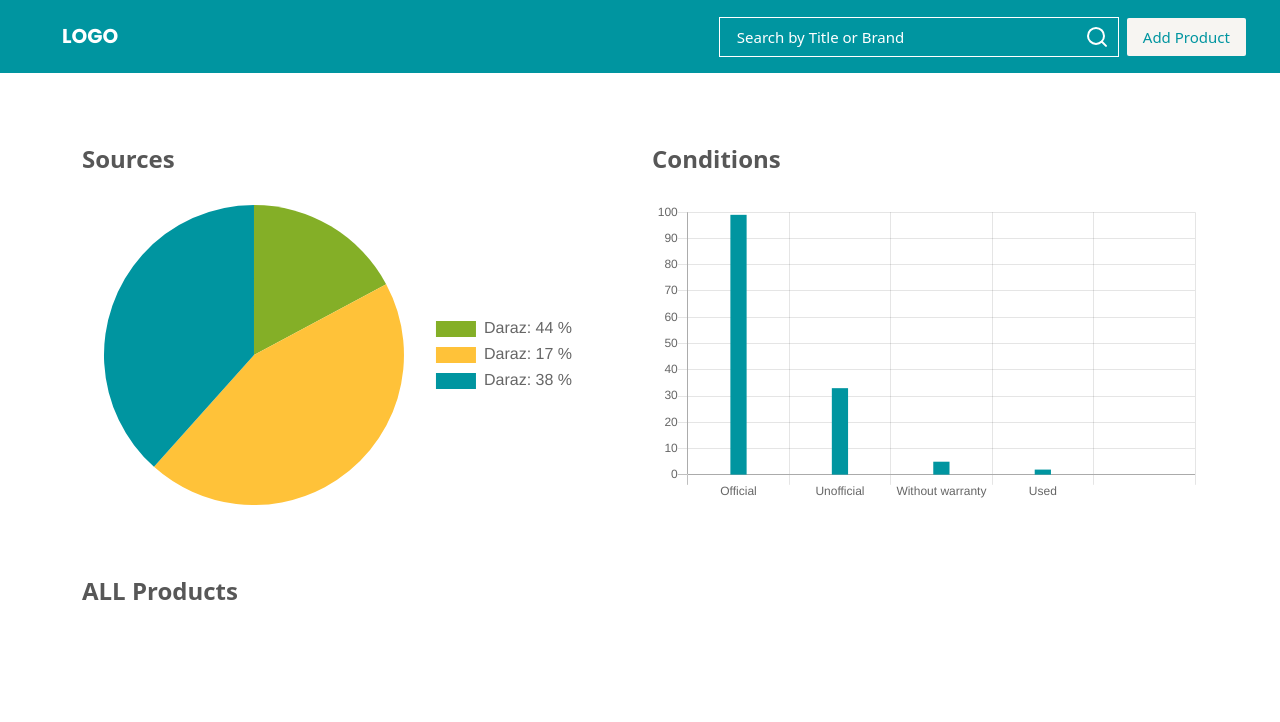
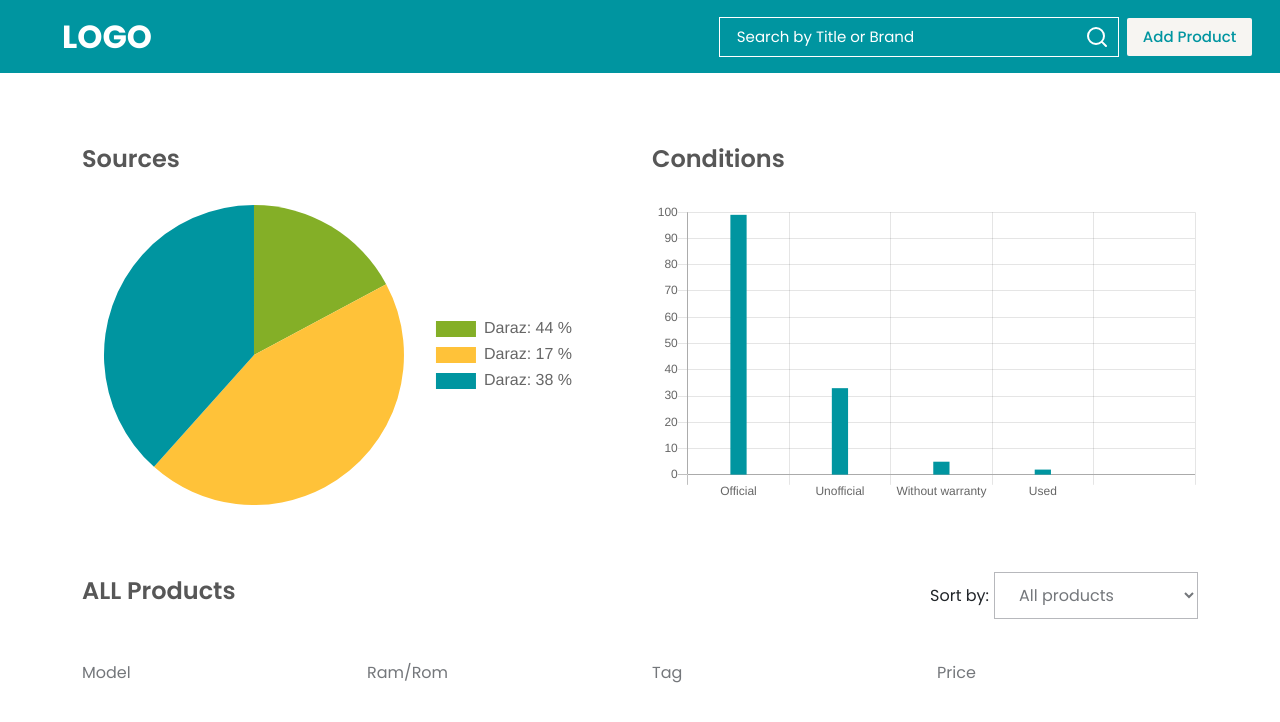
Before and after one commit to abdulkadershohan/gain-solutions-frontend-task, a React (Create React App) app: page / in a window 1280 px wide. Shown: the top 722 px of the page. Built offline with nearby package versions, Linux system fonts and the light colour scheme.

Commit message:
dropdown

```diff
--- a/package.json
+++ b/package.json
@@ -3,6 +3,7 @@
   "version": "0.1.0",
   "private": true,
   "dependencies": {
+    "@popperjs/core": "^2.11.6",
     "@testing-library/jest-dom": "^5.16.5",
     "@testing-library/react": "^13.3.0",
     "@testing-library/user-event": "^13.5.0",
--- /dev/null
+++ b/src/components/products/Products.css
@@ -0,0 +1,24 @@
+.dropdown-product{
+    background-color: #fff ;
+    border: 1px solid #B7B8BC;
+    color:#74777B;
+    font-weight: 400;
+    line-height: 24px;
+    font-size: 16px;
+    padding: 10px 20px;
+
+}
+
+.dropdown-product:hover{
+    background-color: #0095A0 ;
+    color:#fff;
+
+}
+.dropdown-label{
+    padding-right: 5px;
+}
+.table-title{
+    color: #74777B;
+    font-size: 16px;
+    font-weight: 400;
+}
--- a/src/components/products/Products.js
+++ b/src/components/products/Products.js
@@ -1,18 +1,46 @@
 import React from 'react'
 import { HeaderTitle } from '../../utilitty'
+import './Products.css'
 
 export default function Products() {
     return (
         <div className="container">
-            <div className="row">
+            <div className="row align-items-center">
                 <div className="col-6">
                     <HeaderTitle title={'ALL Products'} />
 
                 </div>
                 <div className="col-6">
+                    <div className="d-flex align-items-end flex-column">
+                        <form>
+                            <label className='dropdown-label  ' htmlFor="cars">Sort by:</label>
+                            <select name="cars" id="cars" className='dropdown-product'>
+                                <option value="All products">All products</option>
+                                <option value="Best value">Best value</option>
+                                <option value="Best Performance">Best Performance</option>
+                                <option value="audi">Best Camera</option>
+                            </select>
+                            <br />
 
+                        </form>
+                    </div>
                 </div>
             </div>
+            <div className="row py-4">
+                <div className="col-3">
+                    <p className='table-title'>Model</p>
+                </div>
+                <div className="col-3">
+                    <p className='table-title'>Ram/Rom</p>
+                </div>
+                <div className="col-3">
+                    <p className='table-title'>Tag</p>
+                </div>
+                <div className="col-3">
+                    <p className='table-title'>Price</p>
+                </div>
+            </div>
+
         </div>
     )
 }
--- a/src/index.js
+++ b/src/index.js
@@ -1,9 +1,10 @@
+import 'bootstrap/dist/css/bootstrap.min.css';
+import 'bootstrap/dist/js/bootstrap.min.js';
 import React from 'react';
 import ReactDOM from 'react-dom/client';
 import App from './App';
 import './index.css';
 import reportWebVitals from './reportWebVitals';
-import 'bootstrap/dist/css/bootstrap.min.css';
 
 const root = ReactDOM.createRoot(document.getElementById('root'));
 root.render(
```
Also changed, not shown: 1 other file (tests, documents, lock files or other folders).
